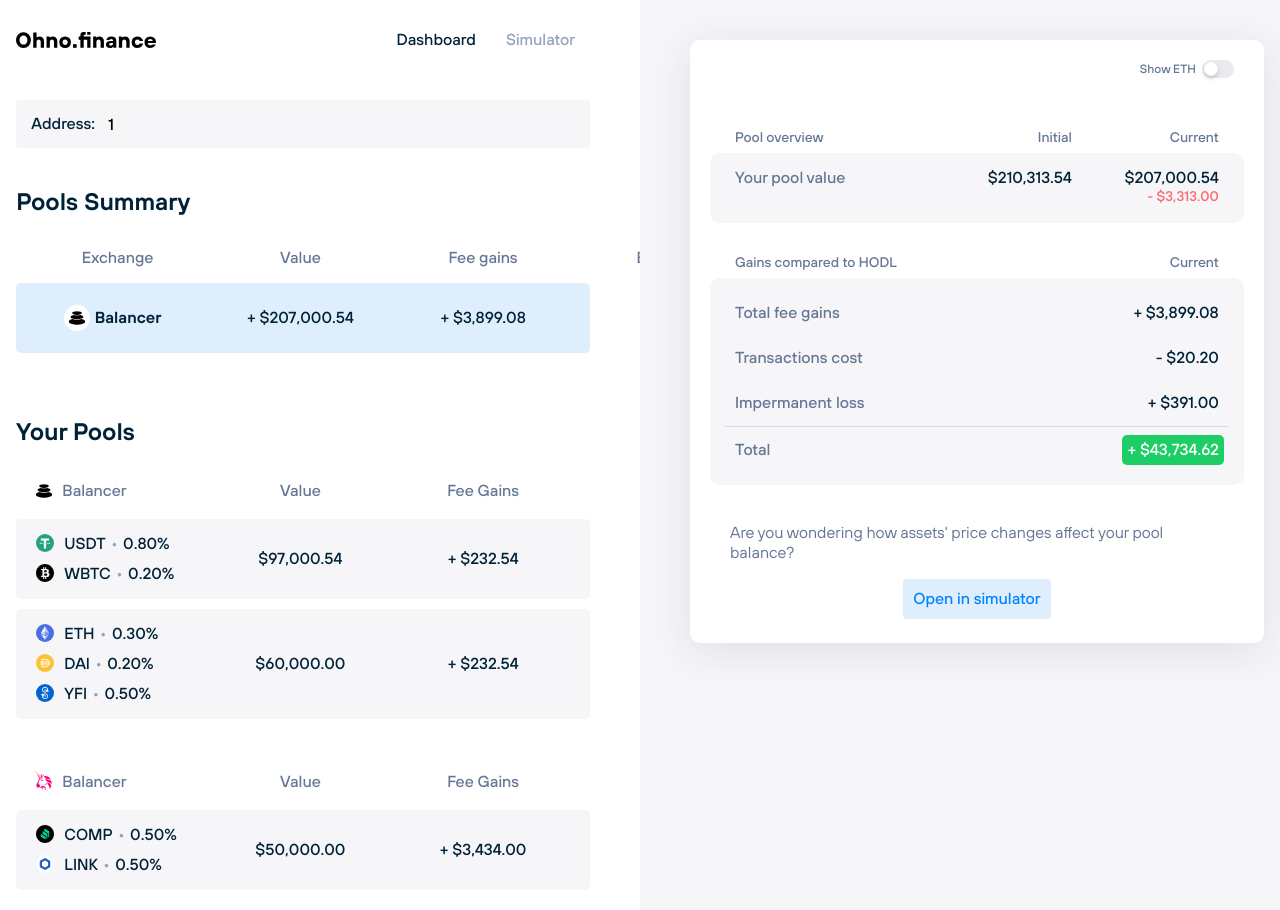
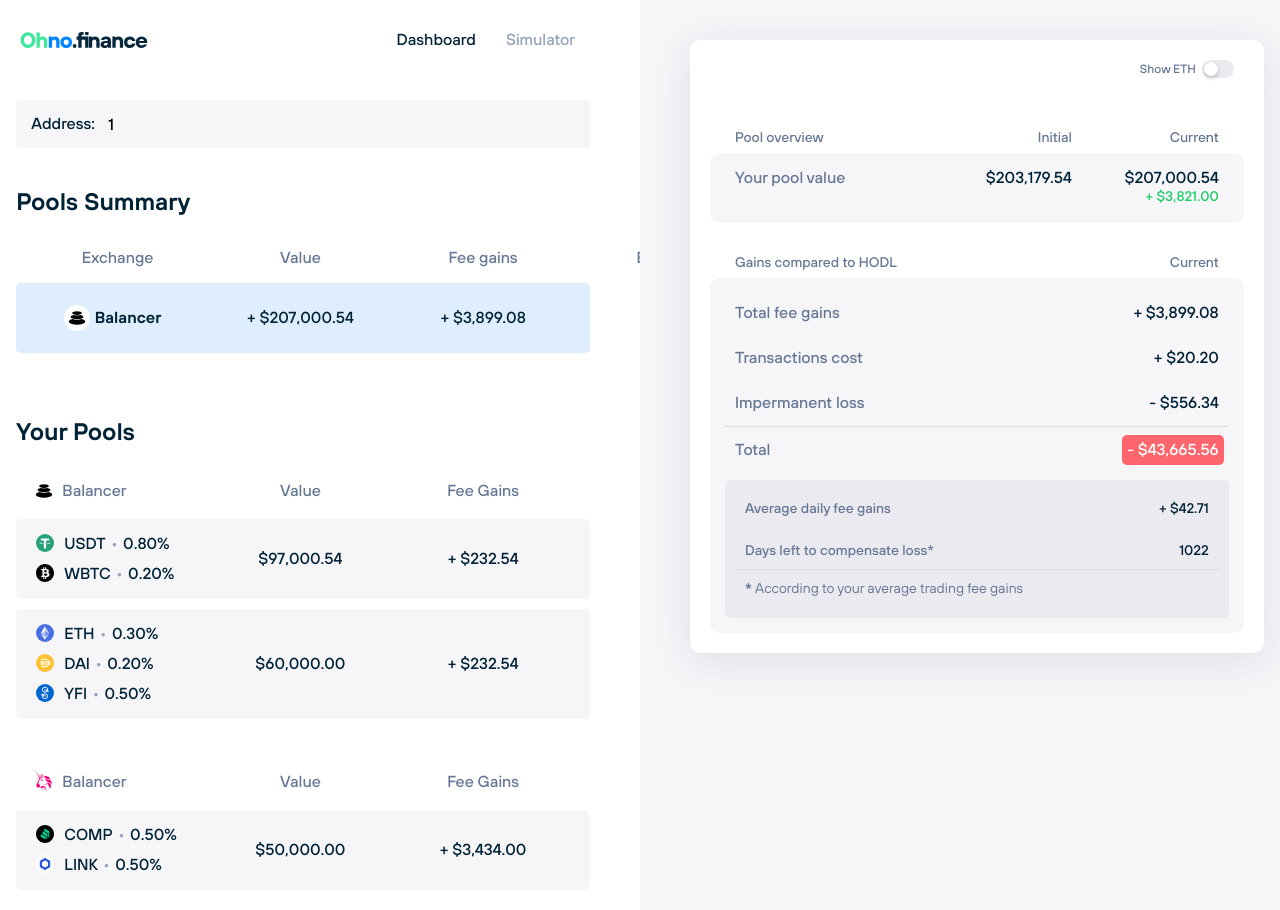
Before and after one commit to croco-finance/frontend, a React (Create React App) app: page /dashboard/1 in a window 1280 px wide. Shown: the top 910 px of the page. Built offline with nearby package versions, Linux system fonts and the light colour scheme.

Commit message:
chore: passing props to simulator card

```diff
--- a/src/components/ui/Input/index.tsx
+++ b/src/components/ui/Input/index.tsx
@@ -137,7 +137,6 @@
     useDarkBorder = false,
     ...rest
 }: Props) => {
-    const [isHovered, setIsHovered] = React.useState(false);
     const inputAddonRef = createRef<HTMLDivElement>();
     const [inputAddonWidth, setInputAddonWidth] = React.useState(0);
 
@@ -151,11 +150,7 @@
     }, [inputAddonRef]);
 
     return (
-        <Wrapper
-            {...wrapperProps}
-            onMouseEnter={() => setIsHovered(true)}
-            onMouseLeave={() => setIsHovered(false)}
-        >
+        <Wrapper {...wrapperProps}>
             <InputWrapper>
                 {innerAddon && addonAlign === 'left' && (
                     <InputAddon align="left" ref={inputAddonRef}>
--- a/src/components/ui/TokenSelect/index.tsx
+++ b/src/components/ui/TokenSelect/index.tsx
@@ -10,10 +10,6 @@
     width: 140px;
     /* border-radius: 50px; */
 `;
-const TokenWrapper = styled.div`
-    padding-right: 10px;
-`;
-const SelectWrapper = styled.div``;
 
 interface Option {
     value: string;
--- a/src/config/example-data.ts
+++ b/src/config/example-data.ts
@@ -13,10 +13,10 @@
     endBalanceUSD: 97000.54,
     netReturnUSD: 254,
     hodlReturnUSD: 454,
-    dexReturnUSD: 44343,
+    dexReturnUSD: -44343,
     feesUSD: 232.54,
-    impLossUSD: 23,
-    impLossRel: 0.45,
+    impLossUSD: -98.342,
+    impLossRel: -0.45,
     txCostEth: 0.00343,
     start: 975625200000,
     end: 976402800000,
@@ -34,12 +34,12 @@
     tokenWeights: [0.3, 0.2, 0.5],
     endTokenBalance: [12.32, 74.3, 2.64],
     endBalanceUSD: 60000,
-    netReturnUSD: -3243,
+    netReturnUSD: 3243,
     hodlReturnUSD: 236564,
     dexReturnUSD: 34.53,
     feesUSD: 232.54,
-    impLossUSD: 23,
-    impLossRel: 0.25,
+    impLossUSD: -113,
+    impLossRel: -0.25,
     txCostEth: 0.00145,
     start: 971128800000,
     end: 973810800000,
@@ -56,12 +56,12 @@
     tokenWeights: [0.5, 0.5],
     endTokenBalance: [123, 34443.45],
     endBalanceUSD: 50000,
-    netReturnUSD: -324,
+    netReturnUSD: 324,
     hodlReturnUSD: 432,
-    dexReturnUSD: -642.908,
+    dexReturnUSD: 642.908,
     feesUSD: 3434,
-    impLossUSD: 345,
-    impLossRel: 2.45,
+    impLossUSD: -345,
+    impLossRel: -2.45,
     txCostEth: 0.0541,
     start: 1573340400000,
     end: 1604962800000,
--- a/src/utils/index.ts
+++ b/src/utils/index.ts
@@ -1,3 +1,15 @@
-import { countDecimals, getFormattedPercentageValue } from './math';
+import {
+    countDecimals,
+    getFormattedPercentageValue,
+    arrangeArray,
+    getBalancerImpLoss,
+    getDailyAverageFeeGains,
+} from './math';
 
-export { countDecimals, getFormattedPercentageValue };
+export {
+    countDecimals,
+    getFormattedPercentageValue,
+    arrangeArray,
+    getBalancerImpLoss,
+    getDailyAverageFeeGains,
+};
--- a/src/utils/math.ts
+++ b/src/utils/math.ts
@@ -150,4 +150,5 @@
     getPoolsSummaryObject,
     arrangeArray,
     getBalancerImpLoss,
+    getDailyAverageFeeGains,
 };
--- a/src/views/dashboard/components/CardInfo/CardOverview/index.tsx
+++ b/src/views/dashboard/components/CardInfo/CardOverview/index.tsx
@@ -10,6 +10,7 @@
     getFiatFromCrypto,
     getFormattedPercentageValue,
     getPoolsSummaryObject,
+    getDailyAverageFeeGains,
 } from '../../../../../utils/math';
 
 const GRID_GAP = 5;
@@ -150,12 +151,6 @@
     } = pool;
     const startBalance = endBalanceUSD - netReturnUSD;
 
-    const getDailyAverageFeeGains = (timeStampStart, timeStampEnd, totalFeesUSD) => {
-        const differenceMilliseconds = timeStampEnd - timeStampStart;
-        const differenceDays = differenceMilliseconds / (1000 * 3600 * 24);
-        return totalFeesUSD / differenceDays;
-    };
-
     let averageFeeGains;
     if (selectedPoolId === 'all') {
         averageFeeGains = pool.averageDailyFeesUSD;
@@ -163,8 +158,7 @@
         averageFeeGains = getDailyAverageFeeGains(start, end, feesUSD);
     }
 
-    const daysLefStaking = Math.abs(Math.ceil(dexReturnUSD / averageFeeGains));
-    console.log('daysLefStaking', daysLefStaking);
+    const daysLeftStaking = Math.abs(Math.ceil(dexReturnUSD / averageFeeGains));
 
     return (
         <Wrapper>
@@ -223,7 +217,7 @@
                         firstColumn="Transactions cost"
                         secondColumn={
                             <FiatAmount
-                                value={-getFiatFromCrypto('eth', 'usd', txCostEth)}
+                                value={getFiatFromCrypto('eth', 'usd', txCostEth)}
                                 usePlusSymbol
                             />
                         }
@@ -234,7 +228,9 @@
                         secondColumn={
                             <ImpLossValueWrapper>
                                 {impLossRel && (
-                                    <SubValue>{getFormattedPercentageValue(impLossRel)}</SubValue>
+                                    <SubValue>
+                                        {getFormattedPercentageValue(Math.abs(impLossRel))}
+                                    </SubValue>
                                 )}
 
                                 <FiatAmount value={impLossUSD} usePlusSymbol />
@@ -257,27 +253,29 @@
                         color="dark"
                     />
                 </TotalLossRowWrapper>
-                {dexReturnUSD < 0 && (
                 <DaysLeftWrapper>
                     <DaysLeftGridWrapper>
                         <CardRow
-                                firstColumn="Average fee gains"
+                            firstColumn="Average daily fee gains"
                             secondColumn={
                                 <FiatAmount value={averageFeeGains} usePlusSymbol></FiatAmount>
                             }
                             color="dark"
                         />
+                        {dexReturnUSD < 0 && (
                             <CardRow
                                 firstColumn="Days left to compensate loss*"
-                                secondColumn={daysLefStaking}
+                                secondColumn={daysLeftStaking}
                                 color="dark"
                             />
+                        )}
                     </DaysLeftGridWrapper>
+                    {dexReturnUSD < 0 && (
                         <DaysLeftNote>
                             <b>*</b> According to your average trading fee gains
                         </DaysLeftNote>
+                    )}
                 </DaysLeftWrapper>
-                )}
             </GrayBox>
         </Wrapper>
     );
--- a/src/views/dashboard/components/CardInfo/index.tsx
+++ b/src/views/dashboard/components/CardInfo/index.tsx
@@ -1,4 +1,4 @@
-import React, { useState } from 'react';
+import React from 'react';
 import styled from 'styled-components';
 import { animations, colors, variables } from '../../../../config';
 import { ToggleSwitch, Card, GrayBox, PageLogo, InlineCircle } from '../../../../components/ui';
@@ -7,7 +7,7 @@
 import CardOverview from './CardOverview';
 import { currentPriceRatioExample } from '../../../../config/example-data';
 import { PoolItemInterface } from '../../../../config/types';
-import { useDispatch, useSelector } from 'react-redux';
+import { useSelector } from 'react-redux';
 
 import { getFiatValueFromCryptoAmounts } from '../../../../utils/math';
 
@@ -76,6 +76,7 @@
         <Card>
             <Wrapper>
                 <CardOverview></CardOverview>
+                {selectedPoolId !== 'all' && (
                     <SimulatorButtonWrapper>
                         Are you wondering how assets' price changes affect your pool balance?
                         <StyledLink
@@ -86,6 +87,7 @@
                             Open in simulator
                         </StyledLink>
                     </SimulatorButtonWrapper>
+                )}
             </Wrapper>
         </Card>
     );
--- a/src/views/simulator/components/CardInfo/CardOverview/index.tsx
+++ b/src/views/simulator/components/CardInfo/CardOverview/index.tsx
@@ -1,10 +1,18 @@
-import React from 'react';
+import React, { useState } from 'react';
 import styled from 'styled-components';
-import { TokenLogo, FiatAmount, GrayBox, ToggleSwitch } from '../../../../../components/ui';
+import { FiatAmount, GrayBox, ToggleSwitch } from '../../../../../components/ui';
 import { variables, colors } from '../../../../../config';
 import CardRow from '../CardRow';
-import { currentPriceRatioExample } from '../../../../../config/example-data';
-import { PriceRatesInterface } from '../../../../../config/types';
+import { arrangeArray, getBalancerImpLoss } from '../../../../../utils';
+import { currentPriceRatioExample, oldRatioExample } from '../../../../../config/example-data';
+import { PoolItemInterface } from '../../../../../config/types';
+import { useDispatch, useSelector } from 'react-redux';
+import {
+    getFiatFromCrypto,
+    getFormattedPercentageValue,
+    getPoolsSummaryObject,
+    getDailyAverageFeeGains,
+} from '../../../../../utils/math';
 
 const GRID_GAP = 5;
 
@@ -107,6 +115,30 @@
 }
 
 const CardOverview = ({}: Props) => {
+    const arr = arrangeArray(-500, 500, 50);
+
+    const [showEth, setShowEth] = useState(false);
+
+    const allPools = useSelector(state => state.allPools);
+    const selectedPoolId = useSelector(state => state.selectedPoolId);
+
+    const pool = allPools[selectedPoolId];
+
+    const {
+        endBalanceUSD,
+        netReturnUSD,
+        feesUSD,
+        txCostEth,
+        impLossUSD,
+        impLossRel,
+        dexReturnUSD,
+        start,
+        end,
+    } = pool;
+
+    const averageFeeGains = getDailyAverageFeeGains(start, end, feesUSD);
+    const daysLeftStaking = Math.abs(Math.ceil(dexReturnUSD / averageFeeGains));
+
     return (
         <Wrapper>
             <SwitchWrapper>
@@ -125,7 +157,7 @@
                 <PoolValueGridWrapper>
                     <CardRow
                         firstColumn="Your pool value"
-                        secondColumn={<FiatAmount value={60000}></FiatAmount>}
+                        secondColumn={<FiatAmount value={endBalanceUSD}></FiatAmount>}
                         thirdColumn={
                             <PoolValueWrapper>
                                 <FiatAmount value={20000}></FiatAmount>
@@ -151,14 +183,19 @@
                 <GridWrapper>
                     <CardRow
                         firstColumn="Total fee gains"
-                        secondColumn={<FiatAmount value={60000} usePlusSymbol />}
+                        secondColumn={<FiatAmount value={feesUSD} usePlusSymbol />}
                         thirdColumn={<FiatAmount value={20000} usePlusSymbol />}
                         color="dark"
                     />
 
                     <CardRow
                         firstColumn="Deposit tx. cost"
-                        secondColumn={<FiatAmount value={-23} usePlusSymbol />}
+                        secondColumn={
+                            <FiatAmount
+                                value={getFiatFromCrypto('eth', 'usd', txCostEth)}
+                                usePlusSymbol
+                            />
+                        }
                         thirdColumn={<FiatAmount value={-670} usePlusSymbol />}
                         color="dark"
                     />
@@ -166,8 +203,10 @@
                         firstColumn="Impermanent loss"
                         secondColumn={
                             <ImpLossValueWrapper>
-                                <SubValue>23.67%</SubValue>
-                                <FiatAmount value={-23} usePlusSymbol />
+                                <SubValue>
+                                    {getFormattedPercentageValue(Math.abs(impLossRel))}
+                                </SubValue>
+                                <FiatAmount value={impLossUSD} usePlusSymbol />
                             </ImpLossValueWrapper>
                         }
                         thirdColumn={
@@ -184,7 +223,7 @@
                         firstColumn="Total"
                         secondColumn={
                             <FiatAmount
-                                value={-23}
+                                value={dexReturnUSD}
                                 usePlusSymbol
                                 colorized
                                 useBadgeStyle
@@ -204,14 +243,16 @@
                 <DaysLeftWrapper>
                     <DaysLeftGridWrapper>
                         <CardRow
-                            firstColumn="Daily fee gains*"
-                            secondColumn={<FiatAmount value={23} usePlusSymbol></FiatAmount>}
+                            firstColumn="Average daily fee gains*"
+                            secondColumn={
+                                <FiatAmount value={averageFeeGains} usePlusSymbol></FiatAmount>
+                            }
                             thirdColumn={<FiatAmount value={67} usePlusSymbol></FiatAmount>}
                             color="dark"
                         />
                         <CardRow
                             firstColumn="Days left to compensate loss*"
-                            secondColumn={32}
+                            secondColumn={dexReturnUSD < 0 ? daysLeftStaking : 0}
                             thirdColumn={0}
                             color="dark"
                         />
--- a/src/views/simulator/components/CardInfo/index.tsx
+++ b/src/views/simulator/components/CardInfo/index.tsx
@@ -1,4 +1,6 @@
 import React, { useState } from 'react';
+import { useDispatch, useSelector } from 'react-redux';
+
 import styled from 'styled-components';
 import { animations, colors, variables } from '../../../../config';
 import { Card } from '../../../../components/ui';
@@ -32,10 +34,15 @@
     }
 `;
 
-const SectionTitle = styled.div`
-    color: ${colors.FONT_MEDIUM};
-    font-size: ${variables.FONT_SIZE.SMALL};
+const SelectPoolWrapper = styled.div`
+    display: flex;
+    height: 88vh;
+    align-items: center;
+    justify-content: center;
+    color: ${colors.FONT_LIGHT};
     font-weight: ${variables.FONT_WEIGHT.MEDIUM};
+    font-size: ${variables.FONT_SIZE.H2};
+    text-align: center;
 `;
 
 const GraphWrapper = styled.div`
@@ -64,6 +71,23 @@
 }
 
 const CardInfo = ({}: Props) => {
+    const allPools = useSelector(state => state.allPools);
+    const selectedPoolId = useSelector(state => state.selectedPoolId);
+
+    // TODO make the following checks and computations cleaner
+    if (!allPools || !allPools[selectedPoolId]) {
+        return (
+            <SelectPoolWrapper>
+                We didn't find any pools associated with this address :(
+            </SelectPoolWrapper>
+        );
+    }
+
+    // just in case the Pool summary is selected, return the following message
+    if (selectedPoolId === 'all' || !selectedPoolId) {
+        return <SelectPoolWrapper>Select your pool</SelectPoolWrapper>;
+    }
+
     return (
         <Card>
             <Wrapper>
--- a/src/views/simulator/index.tsx
+++ b/src/views/simulator/index.tsx
@@ -3,11 +3,7 @@
 import { animations, colors, variables } from '../../config';
 import { Input, GrayBox, MultipleTokenSelect } from '../../components/ui';
 import { NavBar, SimulatorContainer } from '../../components/layout';
-import {
-    poolItemExample1,
-    currentPriceRatioExample,
-    PoolItemsExample,
-} from '../../config/example-data';
+import { PoolItemsExample } from '../../config/example-data';
 import { PoolItemInterface } from '../../config/types';
 import { getFormattedPercentageValue } from '../../utils';
 import Overview from './components/LeftContainer/Overview';
@@ -66,8 +62,6 @@
     flex-grow: 1;
 `;
 
-const TokenBalancesWrapper = styled(Section)``;
-
 const PoolSelectLabel = styled(SectionLabel)``;
 
 const OverviewWrapper = styled.div`
@@ -107,35 +101,7 @@
     return poolOptions;
 };
 
-const getUserTokenBalances = (totalPoolValue: { [key: string]: number }, userPoolShare: number) => {
-    let balances = {};
-    for (const [key, value] of Object.entries(totalPoolValue)) {
-        balances[key] = userPoolShare * value;
-    }
-
-    return balances;
-};
-
-const getInitialSliderState = (tokens: Array<string>) => {
-    let attributes = {};
-    const initialSetup = {
-        min: 0,
-        max: 2,
-        step: 2 / 100,
-        value: 1.0,
-    };
-    tokens.forEach(token => {
-        attributes[token] = { ...initialSetup }; // it's crucial to use spread operator here
-    });
-
-    return attributes;
-};
-
 type PoolOption = ReturnType<typeof buildPoolOption>;
-
-interface ParamsInterface {
-    newPriceRatios: { [key: string]: number };
-}
 
 interface RouteComponentProps<P> {
     match: match<P>;
```
Also changed, not shown: src/data/images/logo.svg. Lines whose indentation alone changed are shown as unchanged.
